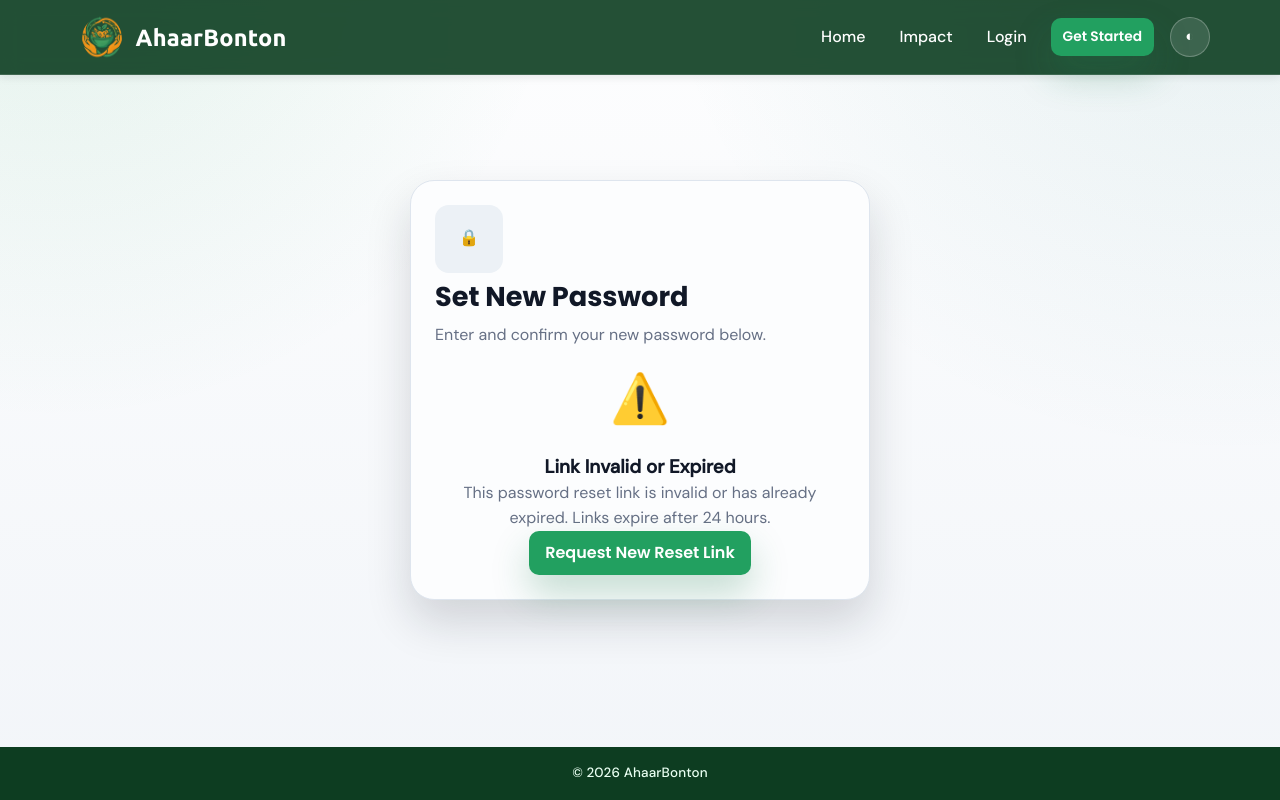
After one commit to TajkirHossen-14/Ahaar_Bonton, a Django app: page /reset/1/1/ in a window 1280 px wide. The commit adds this page. Run offline with Django 5.2, Linux system fonts and the light colour scheme.

Commit message:
Add complete password reset flow and auth templates

```diff
--- a/core/urls.py
+++ b/core/urls.py
@@ -1,3 +1,4 @@
+from django.contrib.auth import views as auth_views
 from django.urls import path
 
 from . import views
@@ -8,6 +9,39 @@ urlpatterns = [
     path("register/", views.register_view, name="register"),
     path("login/", views.login_view, name="login"),
     path("logout/", views.logout_view, name="logout"),
+    # Password Reset URLs
+    path(
+        "password-reset/",
+        auth_views.PasswordResetView.as_view(
+            template_name="auth/password_reset.html",
+            email_template_name="auth/password_reset_email.html",
+            subject_template_name="auth/password_reset_subject.txt",
+            success_url="/password-reset/done/",
+        ),
+        name="password_reset",
+    ),
+    path(
+        "password-reset/done/",
+        auth_views.PasswordResetDoneView.as_view(
+            template_name="auth/password_reset_done.html"
+        ),
+        name="password_reset_done",
+    ),
+    path(
+        "reset/<uidb64>/<token>/",
+        auth_views.PasswordResetConfirmView.as_view(
+            template_name="auth/password_reset_confirm.html",
+            success_url="/reset/done/",
+        ),
+        name="password_reset_confirm",
+    ),
+    path(
+        "reset/done/",
+        auth_views.PasswordResetCompleteView.as_view(
+            template_name="auth/password_reset_complete.html"
+        ),
+        name="password_reset_complete",
+    ),
     path("profile/", views.profile_view, name="profile"),
     path("dashboard/", views.dashboard_redirect, name="dashboard"),
     path("donor/dashboard/", views.donor_dashboard, name="donor_dashboard"),
--- a/static/css/style.css
+++ b/static/css/style.css
@@ -2316,6 +2316,10 @@ textarea:focus {
     margin-top: 24px;
 }
 
+.recent-requests-section .card > h3 {
+    margin-bottom: 12px;
+}
+
 .donor-pending-section {
     margin-bottom: 16px;
 }
--- /dev/null
+++ b/templates/auth/password_reset_confirm.html
@@ -0,0 +1,74 @@
+{% extends 'base.html' %}
+{% block title %}Set New Password{% endblock %}
+{% block content %}
+<section class="auth-wrapper">
+    <div class="card auth-card">
+        <header class="auth-header">
+            <div class="auth-logo">&#128274;</div>
+            <h2>Set New Password</h2>
+            <p>Enter and confirm your new password below.</p>
+        </header>
+
+        {% if validlink %}
+            <form method="post">
+                {% csrf_token %}
+
+                <div class="form-group">
+                    <label for="new_password1">New Password</label>
+                    <div class="password-wrapper">
+                        <input
+                            type="password"
+                            id="new_password1"
+                            name="new_password1"
+                            placeholder="Enter new password"
+                            required
+                        >
+                        <button
+                            class="password-toggle"
+                            type="button"
+                            onclick="togglePass('new_password1', this)"
+                        >&#128065;</button>
+                    </div>
+                    {% if form.new_password1.errors %}
+                        <p class="location-error">{{ form.new_password1.errors.0 }}</p>
+                    {% endif %}
+                </div>
+
+                <div class="form-group">
+                    <label for="new_password2">Confirm New Password</label>
+                    <div class="password-wrapper">
+                        <input
+                            type="password"
+                            id="new_password2"
+                            name="new_password2"
+                            placeholder="Repeat new password"
+                            required
+                        >
+                        <button
+                            class="password-toggle"
+                            type="button"
+                            onclick="togglePass('new_password2', this)"
+                        >&#128065;</button>
+                    </div>
+                    {% if form.new_password2.errors %}
+                        <p class="location-error">{{ form.new_password2.errors.0 }}</p>
+                    {% endif %}
+                </div>
+
+                <button type="submit" class="btn btn-primary btn-full btn-lg">Reset Password &#8594;</button>
+            </form>
+        {% else %}
+            <div style="text-align:center;">
+                <div style="font-size:3rem; margin-bottom:1rem;">&#9888;&#65039;</div>
+                <h3>Link Invalid or Expired</h3>
+                <p style="color:var(--muted);">
+                    This password reset link is invalid
+                    or has already expired. Links expire after
+                    24 hours.
+                </p>
+                <a class="btn btn-primary" href="{% url 'password_reset' %}">Request New Reset Link</a>
+            </div>
+        {% endif %}
+    </div>
+</section>
+{% endblock %}
--- /dev/null
+++ b/templates/auth/password_reset_subject.txt
@@ -0,0 +1 @@
+Password Reset Request — AhaarBonton
```
Also changed, not shown: ahaarbonton/settings.py (+20 -2 lines), templates/auth/login.html (+13 -0 lines), templates/auth/password_reset.html (added, +33 -0 lines), templates/auth/password_reset_complete.html (added, +21 -0 lines), templates/auth/password_reset_done.html (added, +21 -0 lines), templates/auth/password_reset_email.html (added, +17 -0 lines).
